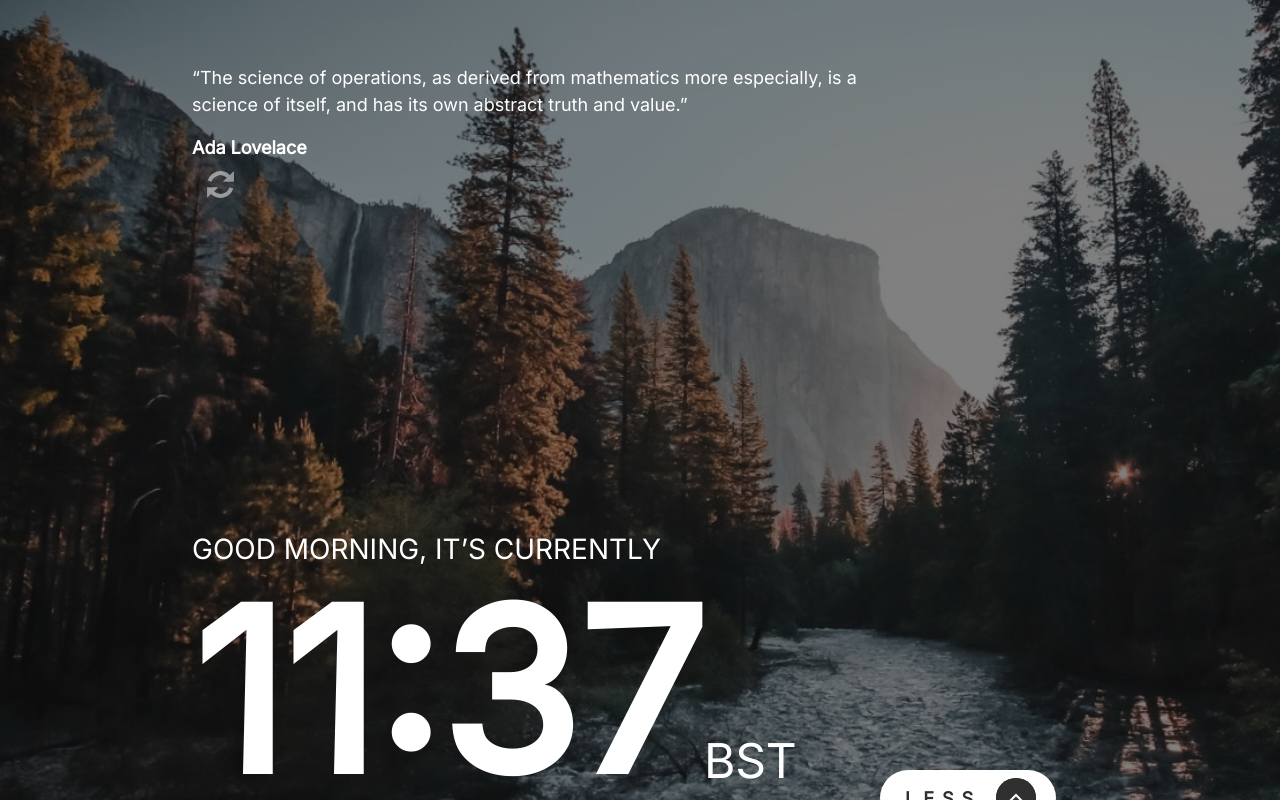
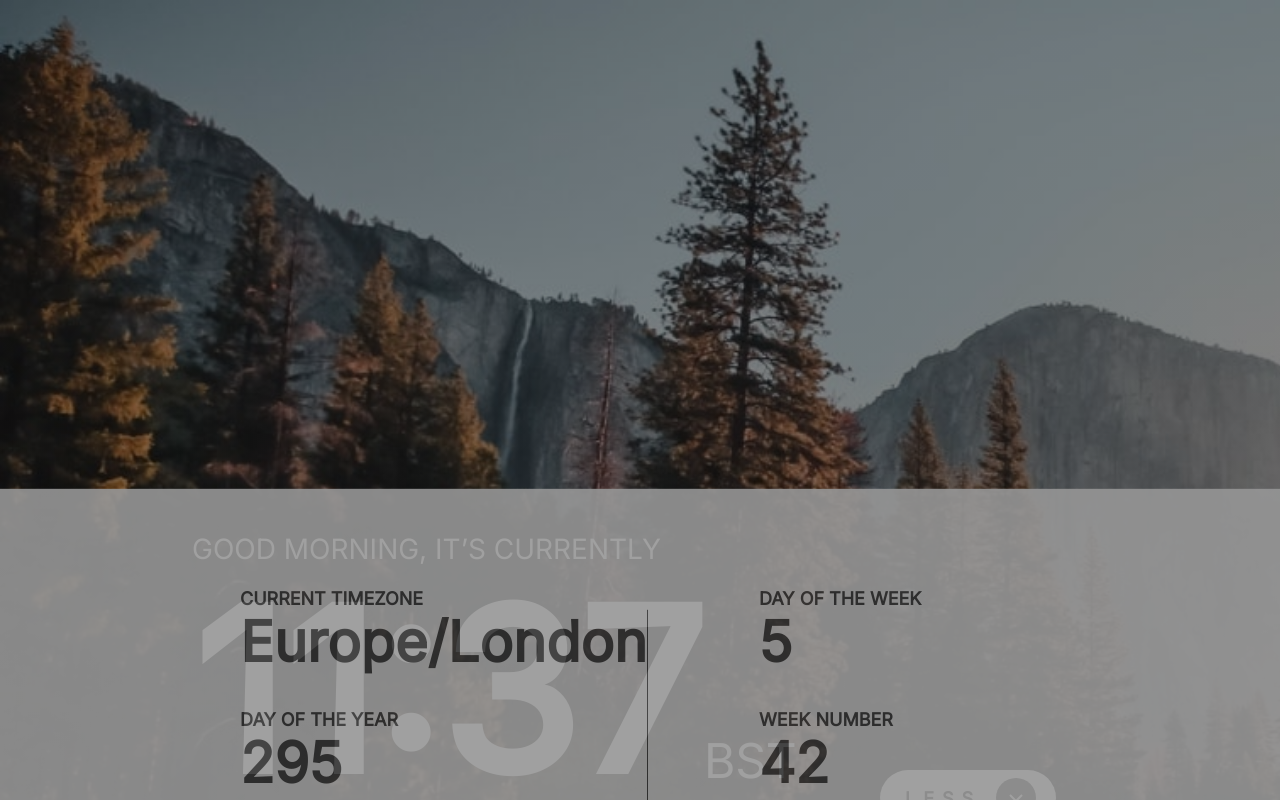
Before and after one commit to alexandretoullec/app-clock, a plain HTML site: page index.html in a window 1280 px wide. Both pictures are taken after a click on the button "MORE". Shown: the top 800 px of the page. Drawn offline with Linux system fonts and the light colour scheme.

Commit message:
Add files via upload

```diff
--- a/index.css
+++ b/index.css
@@ -20,6 +20,13 @@ body{
     display: block;
     flex-direction: row;
     margin-bottom: 20rem;
+    /* transform: translate(100%); */
+    transform: translateY(-200%);
+    transition: transform 500ms ease-in-out;
+}
+
+.quote-container[data-visible="true"]{
+    transform: translateY(0);
 }
 
 .quote-text{
@@ -42,7 +49,9 @@ body{
     margin: 0.5rem;
 }
 
+
 .weather-time-container{
+    position: relative;
     display: flex;
     justify-content: space-between;
 }
@@ -65,17 +74,24 @@ body{
 
 
 .further-information{
-
+    position: relative;
+    display: none;
     background: hsl( var(--clr-grey) );
     opacity: 0.9;
     color: hsl(var(--clr-black-light));
-    /* display: none; */
-    display: none;
+
     grid-template-columns: 1fr 1rem 1fr;
     justify-items:flex-start ;
     align-items: center;
     padding: 6rem 15rem;
+    /* transform: translate(100%); */
+    transition: transform 500ms ease-in-out;
+    transform: translateY(0);
+}
 
+.further-information[data-visible="true"]{
+    display: grid;
+    transform: translateY(-100%);
 }
 
 .time-zone-day-week{
@@ -104,6 +120,13 @@ body{
     margin-left: 6rem;
 }
 
+/* transition */
+
+
+
+.further-information[data-visible="false"]{
+    display: none;
+}
 
 
 
--- a/index.html
+++ b/index.html
@@ -19,7 +19,7 @@
 <body>
 
   <main class="section-center">
-    <div class="quote-container">
+    <div class="quote-container" data-visible="true">
       <div class="quote-box">
         <div class="quote-text">“The science of operations, as derived from mathematics more especially, is a science of itself, and has its own abstract truth and value.”</div>
         <div class="quote-author">Ada Lovelace</div>
@@ -45,7 +45,7 @@
         </div>
       </div>
       <div class="btn-box">
-        <button onclick="btnToggle()" type="button" class="btn noselect"><span class='text'>MORE</span><span class="icon"><img src="./starter-code/assets/desktop/icon-arrow-down.svg" alt=""></span></button>
+        <button  type="button" class="btn noselect"><span class='text'>MORE</span><span class="icon"><img src="./starter-code/assets/desktop/icon-arrow-up.svg" alt=""></span></button>
       </div>
     </div>
 
@@ -53,7 +53,7 @@
 
   </main>
 
-  <div class="further-information">
+  <div class="further-information" data-visible="false">
     <div class="time-zone-box">
       <h5 class="fs-400 ff-serif fs-bold uppercase time-zone-title">Current timezone</h5>
       <h2 class="fs-700 ff-serif fs-bold time-zone-text">Europe/London</h2>
--- a/index.js
+++ b/index.js
@@ -6,28 +6,49 @@ const infoCont = document.querySelector('.further-information');
 const quoteCont= document.querySelector('.quote-container');
 
 
+btnLessMore.addEventListener("click",()=> {
+    if(spanBtn.innerHTML==="MORE"){
+        spanBtn.innerText="LESS"
+        imgBtn.src="starter-code/assets/desktop/icon-arrow-down.svg"
+    }
 
-console.log(spanBtn);
-
-function btnToggle() {
-    if(spanBtn.innerHTML="MORE"){
-        spanBtn.innerText="LESS"
+    else if(spanBtn.innerHTML==="LESS") {
+        spanBtn.innerText="MORE"
         imgBtn.src="starter-code/assets/desktop/icon-arrow-up.svg"
     }
 
-    else if (spanBtn.innerHTML="LESS"){
-        spanBtn.innerText="MORE"
-        imgBtn.src="starter-code/assets/desktop/icon-arrow-down.svg"
-    }
-}
 
-btnLessMore.addEventListener('click',()=>{
-    if(quoteCont.style.display == 'block'){
-            quoteCont.style.display = 'none';
-          infoCont.style.display = 'grid';
-    }else{
-        quoteCont.style.display = 'block';
-        infoCont.style.display = 'none'
+})
+
+
+btnLessMore.addEventListener("click", () => {
+
+    const visiblityQuote = quoteCont.getAttribute("data-visible");
+    const furtherInfo = infoCont.getAttribute("data-visible")
+
+    if (visiblityQuote === "false") {
+        quoteCont.setAttribute("data-visible", true);
+        infoCont.setAttribute("data-visible", false);
+
+    } else {
+        quoteCont.setAttribute("data-visible", false);
+        infoCont.setAttribute("data-visible", true);
+
     }
 
+
+
 })
+
+// btnLessMore.addEventListener('click', () => {
+
+//     if (quoteCont.style.display == 'none') {
+//             quoteCont.style.display = 'block';
+//             infoCont.style.display = 'none';
+
+//     } else {
+//         quoteCont.style.display = 'none';
+//         infoCont.style.display = 'grid'
+//         }
+
+// })
```
